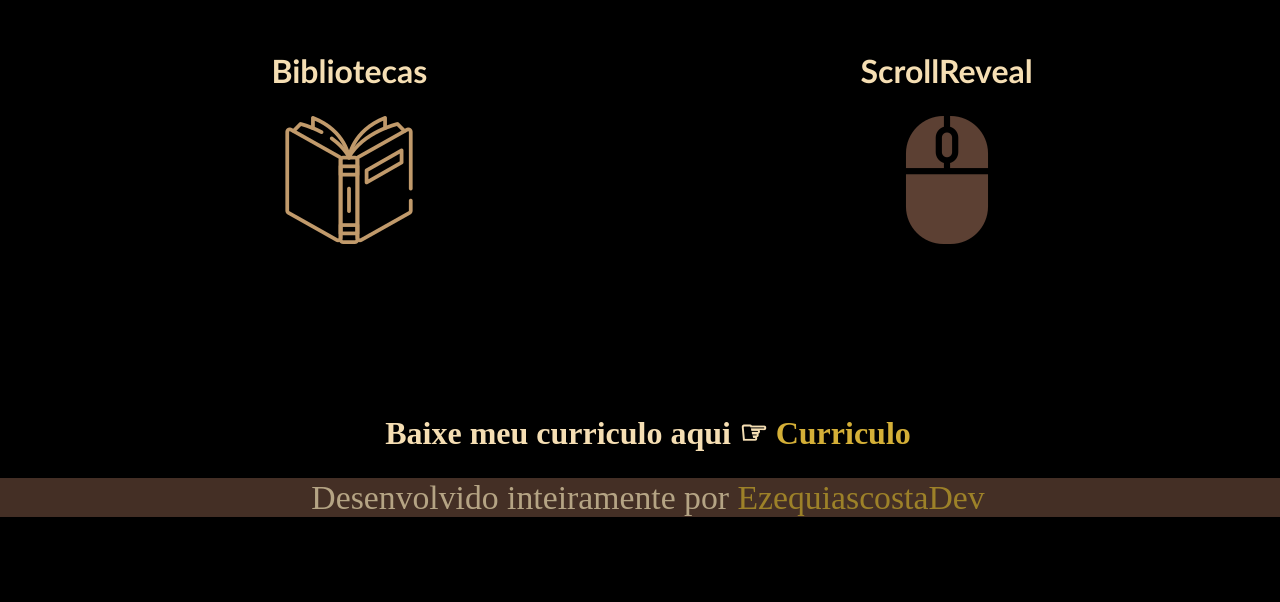
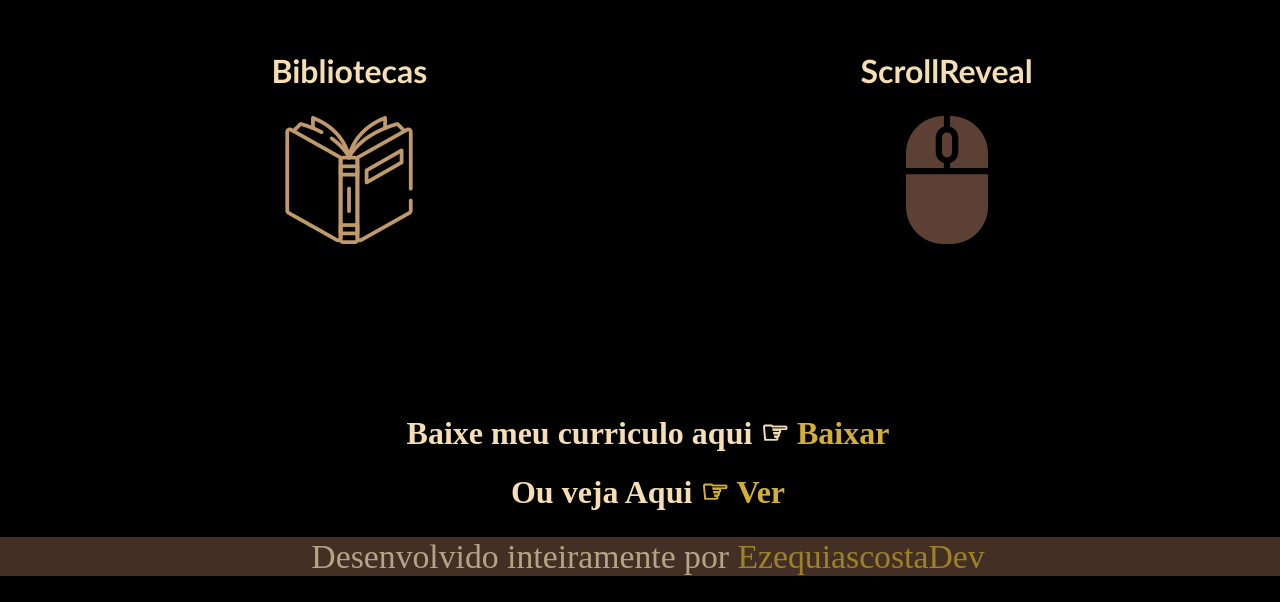
Before and after one commit to EzequiasCodeMaster/desenvolvedor-web, a plain HTML site: page index.html in a window 1280 px wide. Shown: the part 4990-5592 px from the top of the page. Before the commit the page ends 5533 px from the top, so only its background shows below. Drawn offline with nearby package versions, Linux system fonts and the light colour scheme.

Commit message:
atualizando curriculo

```diff
--- a/index.html
+++ b/index.html
@@ -228,7 +228,8 @@
     </section>
 
     <footer>
-        <h1>Baixe meu curriculo aqui ☞ <a href="">Curriculo</a></h1>
+        <h1>Baixe meu curriculo aqui ☞ <a href="Ezequias gs costa 1.0.pdf" download>Baixar</a></h1>
+        <h1>Ou veja Aqui<a href="Ezequias gs costa 1.0.pdf" target="_blank"> ☞ Ver</a></h1>
         <div class="ultimo-p"><p>Desenvolvido inteiramente por <a href="">EzequiascostaDev</a> </p></div>
     </footer>
     <script src="script.js"></script>
```
Also changed, not shown: 1 other file.
